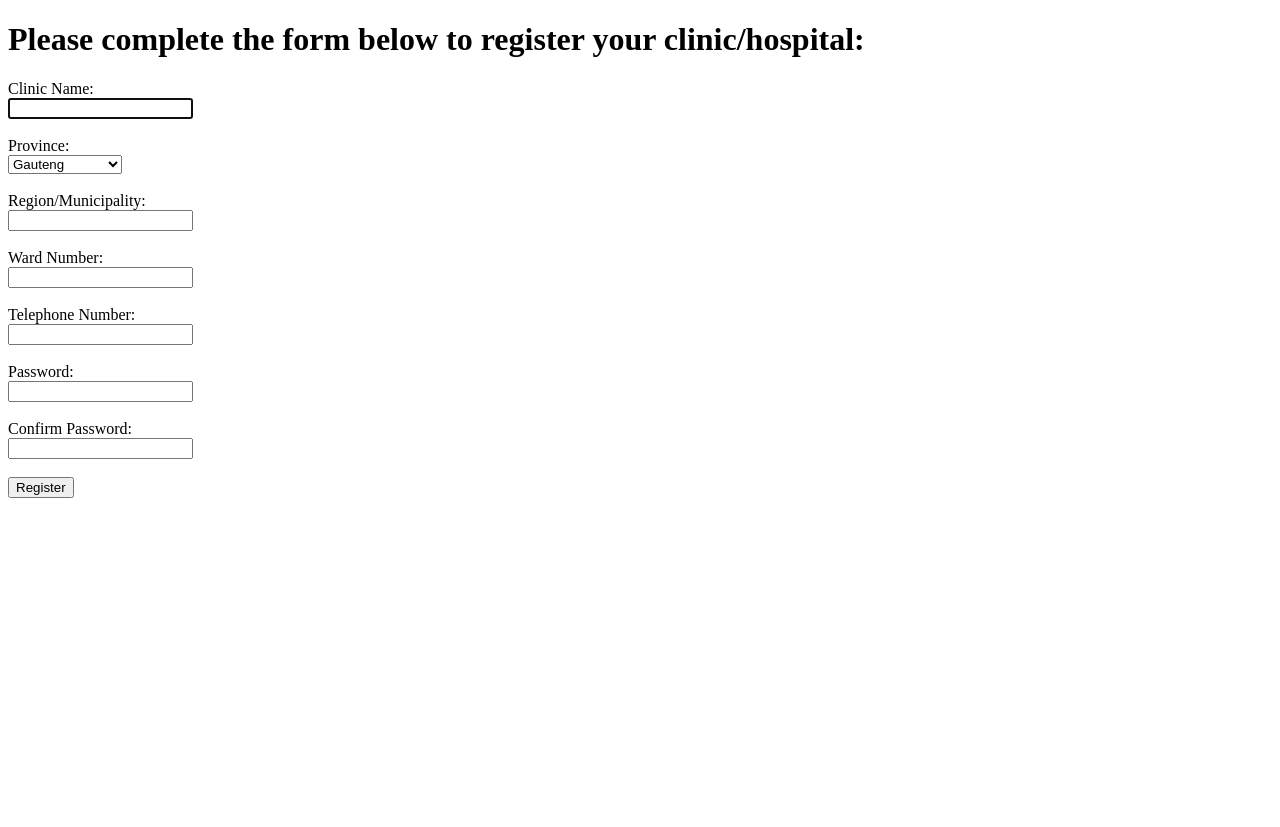
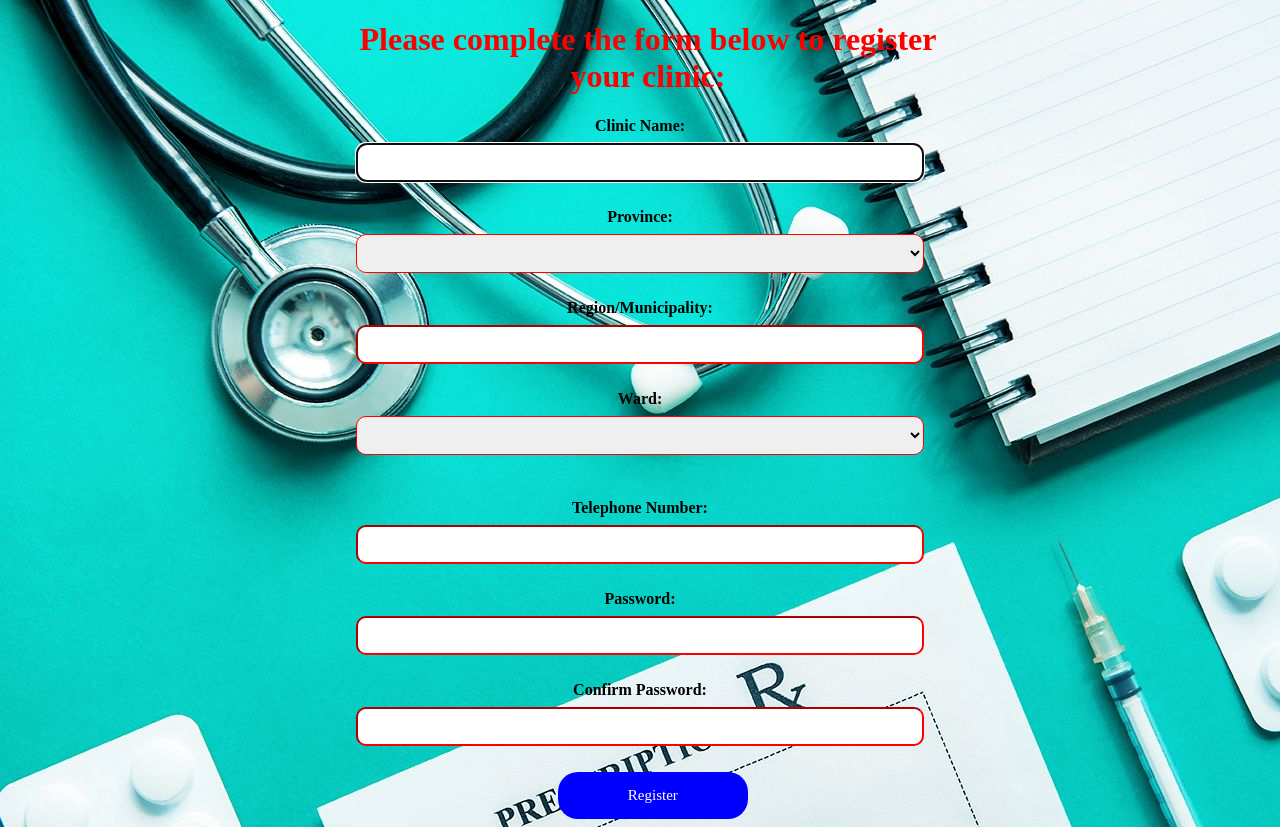
Before and after one commit to zee-programmer91/synigency, a Django app: template medlyft/templates/registration_page.html in a window 1280 px wide. Before the commit the page ends 498 px from the top, so only its background shows below. Run offline with Django 4.2, Linux system fonts and the light colour scheme; the template is opened without the code that fills it, so the values that code supplies are empty.

Commit message:
Adding in the styler.css to style the registration form

```diff
--- a/medlyft/templates/registration_page.html
+++ b/medlyft/templates/registration_page.html
@@ -3,23 +3,24 @@
 
 <head>
     <meta charset="UTF-8">
+    <link rel="stylesheet" href="styler.css" type="text/css">
     <title>Registration</title>
 </head>
 
 <body>
 
-    <h1>Please complete the form below to register your clinic/hospital:</h1>
+<h1 style=" width: 50vw; margin-left : 25vw">Please complete the form below to register your clinic:</h1>
 
-    <form action="registration/" method="post">
-        {% csrf_token %}
+<form action="registration/" method="post" >
+    <span hidden>{% csrf_token %}</span>
     <label for="Name">Clinic Name:</label><br>
     <input type="text" name="Name" id="Name" autocomplete ="on" autofocus required>
     <br>
     <br>
     <label for="Province">Province:</label>
     <br>
-        <select name="Province" id="Province" autocomplete="on" required autofocus>
-            <option value="None" disabled>None</option>
+    <select class="pro" name="Province" id="Province" autocomplete="on" required autofocus>
+        <option value="None" > </option>
         <option value="Gauteng">Gauteng</option>
         <option value="Free State">Free State</option>
         <option value="North West">North West</option>
@@ -29,7 +30,6 @@
         <option value="Limpopo">Limpopo</option>
         <option value="Western Cape">Western Cape</option>
         <option value="Mpumalanga">Mpumalanga</option>
-            <option></option>
     </select>
 
     <br><br>
@@ -37,8 +37,28 @@
     <input type="text" name="Region" id="Region" autocomplete ="on" required autofocus>
     <br>
     <br>
-        <label for="Ward">Ward Number:</label><br>
-        <input type="text" name="Ward" id="Ward" autocomplete ="on" required autofocus>
+    <label for="ward">Ward:</label>
+    <br>
+    <select class="pro" name="Ward" id="Ward" autocomplete="on" required autofocus>
+
+        <option value="None" > </option>
+        <option value="1">1</option>
+        <option value="2">2</option>
+        <option value="3">3</option>
+        <option value="4">4</option>
+        <option value="5">5</option>
+        <option value="6">6</option>
+        <option value="7">7</option>
+        <option value="8">8</option>
+        <option value="9">9</option>
+        <option value="10">10</option>
+        <option value="11">11</option>
+        <option value="12">12</option>
+        <option value="13">13</option>
+        <option value="14">14</option>
+        <option value="15">15</option>
+    </select><br>
+
     <br>
     <br>
     <label for="Phone">Telephone Number:</label><br>
@@ -54,7 +74,7 @@
     <br>
     <br>
 
-        <input type="submit" value="Register">
+    <input type="submit" value="Register" size="500">
 </form>
 </body>
 
--- /dev/null
+++ b/medlyft/templates/styler.css
@@ -0,0 +1,56 @@
+
+body{
+    background-image: url("doc.jpg");
+    background-color: lightgray;
+    text-align: center;
+}
+
+h1{
+   color: red;
+}
+
+label{
+    font-weight: bold;
+}
+
+input[type=text] {
+  width: 45%;
+  padding: 10px 10px;
+  border-color: red;
+  margin: 8px 0;
+  border-radius:10px;
+  box-sizing: border-box;
+}
+
+input[type=password] {
+  width: 45%;
+  padding: 10px 10px;
+  margin: 8px 0;
+  border-color: red;
+  border-radius:10px;
+  box-sizing: border-box;
+}
+.pro{
+    width: 45%;
+    padding: 10px 10px;
+    margin: 8px 0;
+    border-color: red;
+    border-radius:10px;
+    box-sizing: border-box;
+}
+input[type=submit] {
+   background-color: #0000FF;
+   color: #fff;
+   border: none;
+   border-radius: 20px;
+   margin-left: 550px;
+   display: block;
+   width: 15%;
+   cursor: pointer;
+   font-size: 15px;
+   font-family: inherit;
+   padding: 15px 15px;
+}
+input[type=submit]:hover{
+  background-color: #008000;
+}
```
Also changed, not shown: medlyft/css/styles.css (line endings or trailing spaces), medlyft/templates/doc.jpg (added). Lines whose indentation alone changed are shown as unchanged.
